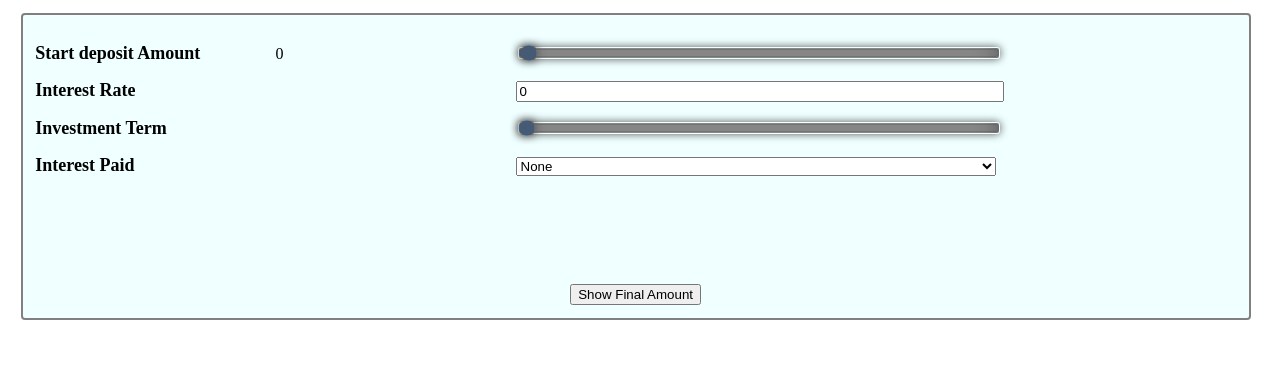
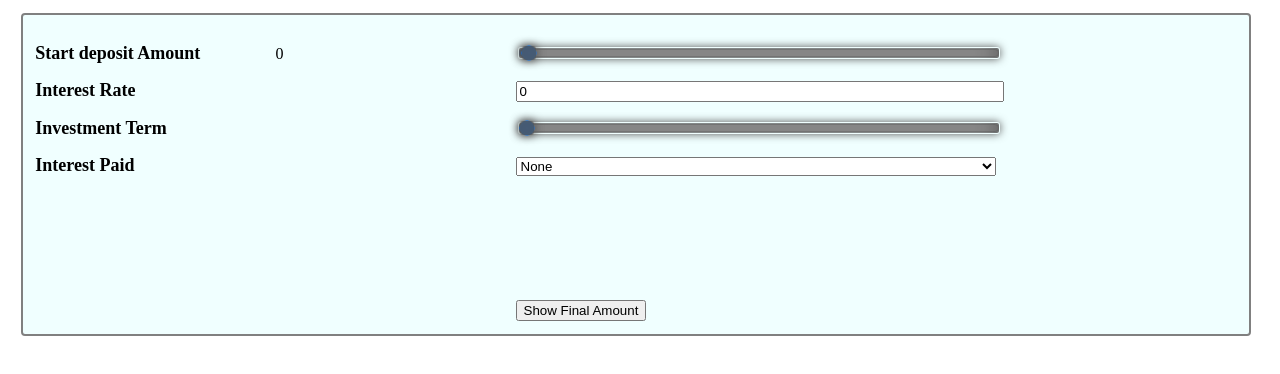
Before and after one commit to sonalk215/bendigo-term-deposit, a React (Create React App) app: page / in a window 1280 px wide. Shown: the top 374 px of the page. Built offline with nearby package versions, Linux system fonts and the light colour scheme.

Commit message:
add test files

```diff
--- a/package.json
+++ b/package.json
@@ -15,6 +15,7 @@
     "start": "react-scripts start",
     "build": "react-scripts build",
     "test": "react-scripts test",
+    "test:coverage": "react-scripts test --coverage",
     "eject": "react-scripts eject"
   },
   "eslintConfig": {
--- a/src/App.css
+++ b/src/App.css
@@ -23,16 +23,14 @@
   width: 40%;
 }
 
-.submitButtonDiv {
+.submitButton {
   margin-top: 9%;
-  text-align: center;
+  margin-left: 40%;
 }
 
 .finalStatement {
   text-align: center;
 }
-
-
 
 input[type=range] {
   width: 40%;
--- a/src/components/TermDeposit/TermDeposit.jsx
+++ b/src/components/TermDeposit/TermDeposit.jsx
@@ -42,6 +42,7 @@ const TermDeposit = () => {
   };
 
   const showFinalAmountHandler = (e) => {
+    console.log('is THIS CALLED');
     const { startDepositAmount, interestRate } = inputValues;
     e.preventDefault();
     setFinalBalance(
@@ -50,7 +51,7 @@ const TermDeposit = () => {
   };
 
   return (
-    <form className="termDepositForm" onSubmit={showFinalAmountHandler}>
+    <form className="termDepositForm" onSubmit={(e) => e.preventDefault()}>
       <p>
         <Label
           classes="labelText"
@@ -59,7 +60,7 @@ const TermDeposit = () => {
         />
         <span className="userValue">{inputValues.startDepositAmount}</span>
         <input
-          className="rangeInput"
+          className="rangeInput startDepositAmount"
           id="startDepositAmount"
           type="range"
           min="1000"
@@ -123,13 +124,8 @@ const TermDeposit = () => {
           <option value="At Maturity">At Maturity</option>
         </select>
       </p>
-      <div className="submitButtonDiv">
-        <input
-          type="submit"
-          value="Show Final Amount"
-          className="submitButton"
-        />
-      </div>
+      <button type="submit" className="submitButton" onClick={showFinalAmountHandler}>Show Final Amount</button>
+
 
       {finalBalance === 0 ? null : (
         <p className="finalStatement">
```
Also changed, not shown: 2 other files (tests, documents, lock files or other folders).
